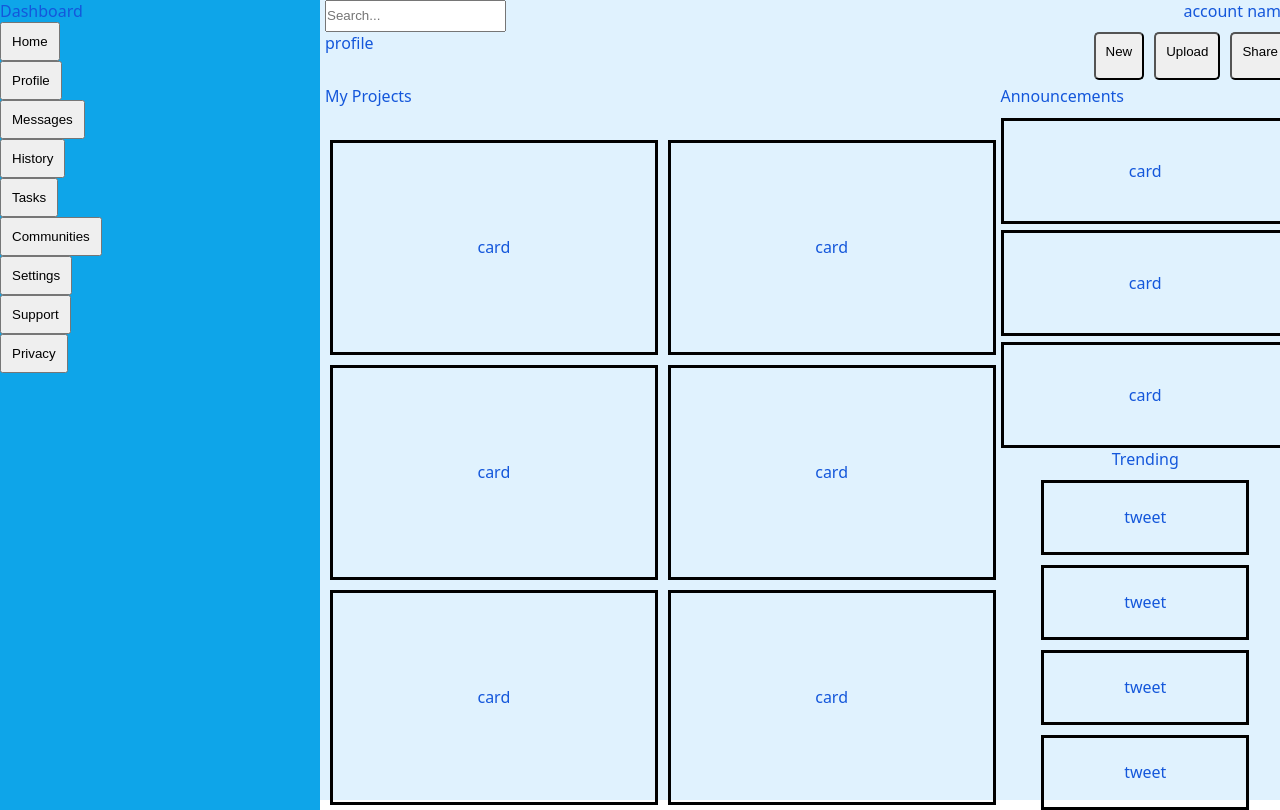
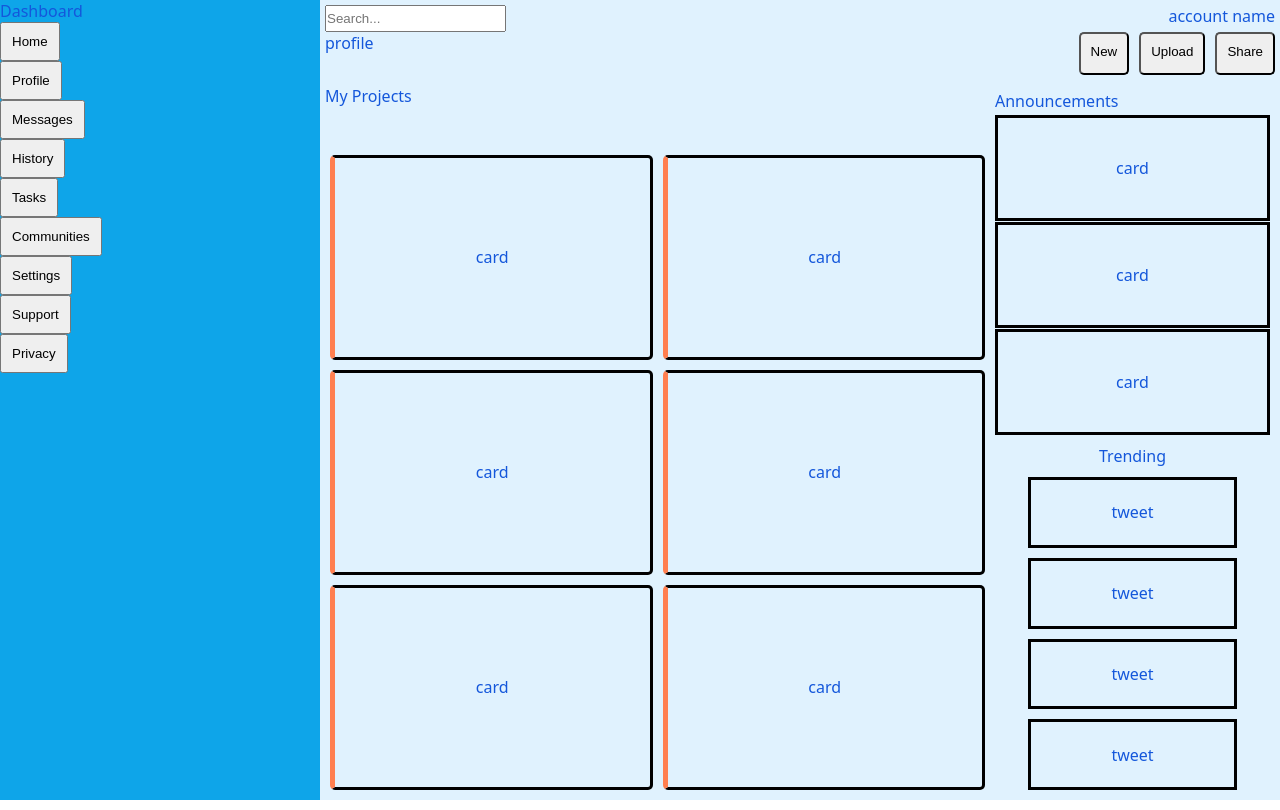
Before and after one commit to NLCHAN168/admin-dashboard, a plain HTML site: page index.html in a window 1280 px wide. Drawn offline with Linux system fonts and the light colour scheme.

Commit message:
added borders to project cards and fixed padding

```diff
--- a/style.css
+++ b/style.css
@@ -11,9 +11,9 @@
     display: grid;
     grid-template-columns: 25% 50% 25%;
     grid-template-rows: 10% 45% 45%;
-    gap: 5px;
     height: 100vh;
     width: 100vw;
+    background-color: #e0f2fe;
 }
 
 .header {
@@ -21,6 +21,7 @@
     grid-column-start: 2;
     grid-column-end: 4;
     grid-row-start: 1;
+    padding: 5px;
 }
 
 .top {
@@ -44,10 +45,6 @@
     grid-column-start: 1;
     grid-row-start: 1;
     grid-row-end: 4;
-}
-
-.container {
-    background-color: #e0f2fe;
 }
 
 .buttons {
@@ -74,6 +71,7 @@ button {
     grid-column-end: 4;
     grid-row-start: 2;
     grid-row-end: -1;
+    padding: 5px;
 }
 
 .projects {
@@ -95,12 +93,15 @@ button {
 .project-card {
     display: flex;
     border: solid black;
+    border-left: solid coral 5px;
+    border-radius: 5px;
     align-items: center;
     justify-content: center;
     flex-basis: 0;
-    min-width: 250px;
-    min-height: 200px;
+    min-width: 225px;
+    min-height: 175px;
     flex-grow: 1;
+    padding: 5px;
 }
 
 .announcements {
@@ -109,6 +110,7 @@ button {
     grid-row-end: 2;
     grid-column-start: 2;
     grid-column-end: 3;
+    padding: 5px;
 }
 
 .card {
@@ -138,6 +140,7 @@ button {
     display: grid;
     grid-row-start: 2;
     grid-column-start: 2;
+    padding: 5px;
 }
 .trending-content {
     display: flex;
```
